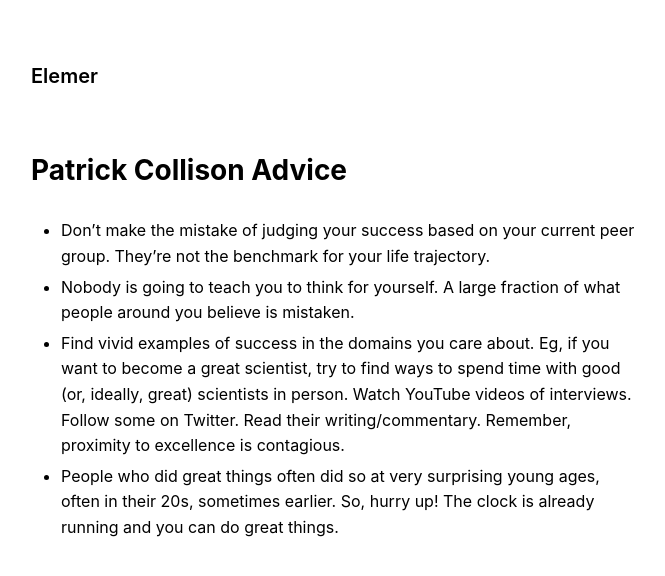
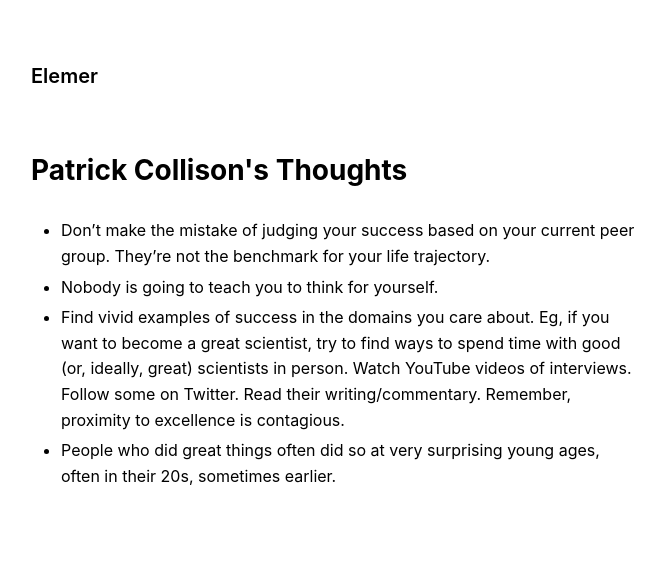
Before and after one commit to elemer1/elemer1.github.io, a Jekyll site: the page built from _markdown/Patrick Collison Advice.md, in a window 1280 px wide. Shown: the top 576 px of the page, without its empty margins (304-969 px from the left). Built offline with Jekyll 4.4.1, drawn with Linux system fonts in a browser that asks for light colours.

Commit message:
Update Patrick Collison Advice.md

```diff
--- a/_markdown/Patrick Collison Advice.md
+++ b/_markdown/Patrick Collison Advice.md
@@ -1,10 +1,10 @@
 ---
-title: Patrick Collison Advice
-permalink: /patrick-collison-advice/
+title: Patrick Collison's Thoughts
+permalink: /patrick-collison-thoughts/
 listed: true
 ---
 
 - Don't make the mistake of judging your success based on your current peer group. They're not the benchmark for your life trajectory.
-- Nobody is going to teach you to think for yourself. A large fraction of what people around you believe is mistaken.
+- Nobody is going to teach you to think for yourself.
 - Find vivid examples of success in the domains you care about. Eg, if you want to become a great scientist, try to find ways to spend time with good (or, ideally, great) scientists in person. Watch YouTube videos of interviews. Follow some on Twitter. Read their writing/commentary. Remember, proximity to excellence is contagious.
-- People who did great things often did so at very surprising young ages, often in their 20s, sometimes earlier. So, hurry up! The clock is already running and you can do great things.
+- People who did great things often did so at very surprising young ages, often in their 20s, sometimes earlier.
```
